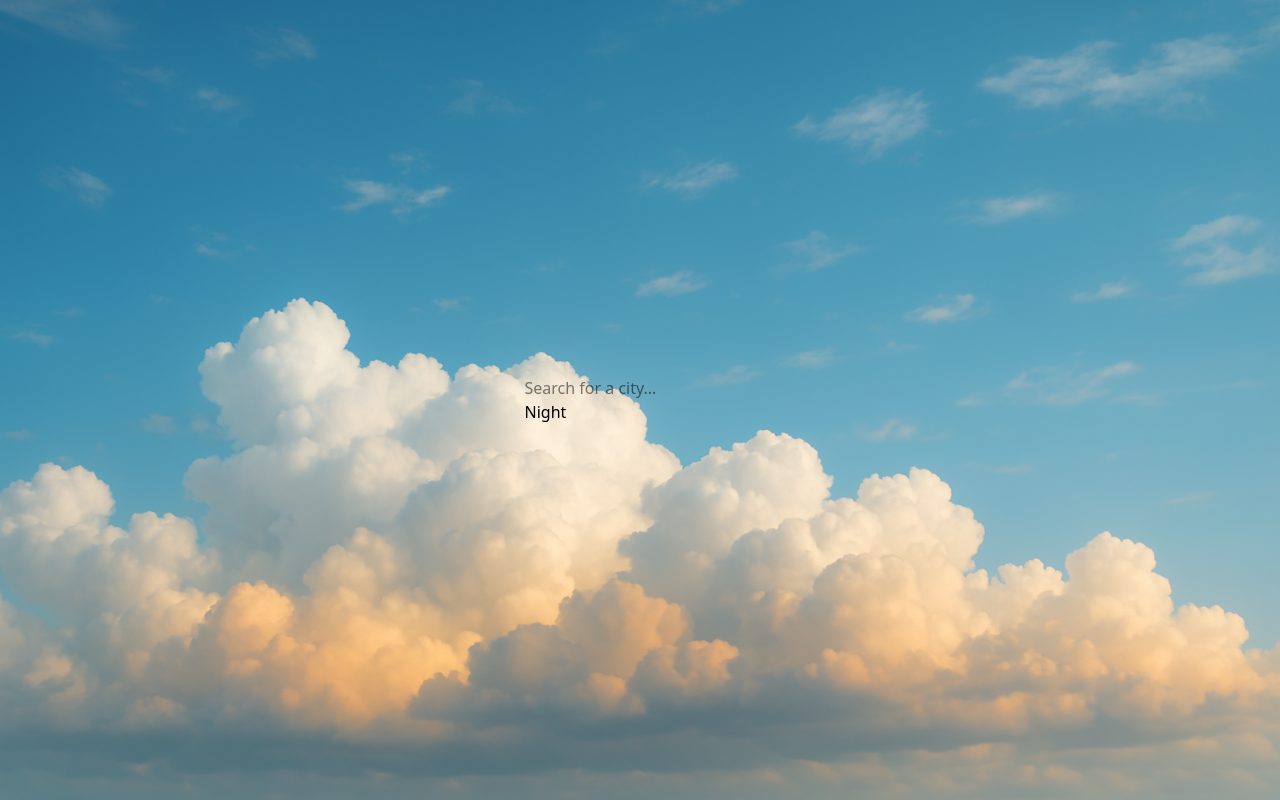
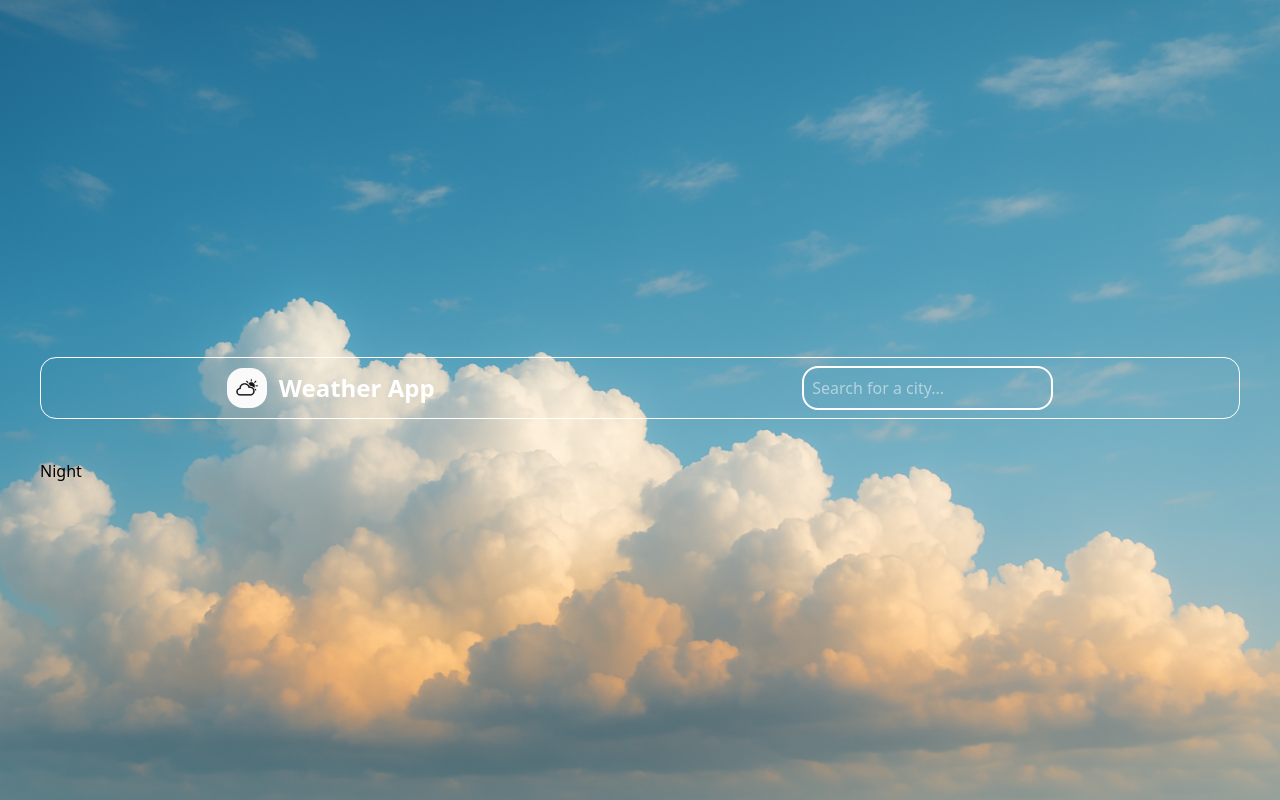
Before and after one commit to bemnetgetasetegn/Weather-App, a React (Vite) app: page / in a window 1280 px wide. Built offline with nearby package versions, Linux system fonts and the light colour scheme; no server answers.

Commit message:
navbar style improved

```diff
--- a/src/App.tsx
+++ b/src/App.tsx
@@ -4,7 +4,7 @@ import Weather from "./assets/Components/Weather";
 const App = () => {
   return (
     <div className="flex justify-center items-center flex-col bg-[url('./assets/Pictures/dat.png')] bg-cover bg-center h-screen">
-      <div className="">
+      <div className="w-screen p-10">
         <NavBar />
         <Weather />
       </div>
--- a/src/assets/Components/Forcast.tsx
+++ b/src/assets/Components/Forcast.tsx
@@ -4,17 +4,19 @@ const Forcast = () => {
   const { data } = useForcast();
   const now = new Date();
   const hours = now.getHours();
+  // const filter = data?.forecast.forecastday.map((forecast) => {
+  //   return forecast.hour.filter((fore) => parseInt(fore.time.substring(10)) >= hours);
+  // });
   return (
     <div>
-      {data?.forecast.forecastday.map((forecast) => (
-        <div>
-          {forecast.hour.map((hr) => (
-            <p className="py-0.5 border-2 w-30">
+      {data?.forecast.forecastday.map((forecast, index) => (
+        <div key={index}>
+          {forecast.hour.map((hr, ind) => (
+            <p key={ind} className="py-0.5 border-2 w-30">
               {parseInt(hr.time.substring(10)) >= hours ? (
-                <p>{parseInt(hr.time.substring(10))}:00</p>
+                <span>{parseInt(hr.time.substring(10))}:00</span>
               ) : null}
               <img src={hr.condition.icon} alt="" />
-
             </p>
           ))}
         </div>
--- a/src/assets/Components/NavBar.tsx
+++ b/src/assets/Components/NavBar.tsx
@@ -1,9 +1,14 @@
 import { useRef } from "react";
+import logo from "../Pictures/WeatherLogo.png";
 
 const NavBar = () => {
   const ref = useRef<HTMLInputElement>(null);
   return (
-    <nav className="flex justify-between">
+    <div className="flex w-full border border-white my-10 p-2 t justify-around items-center rounded-2xl">
+      <div className="flex items-center">
+      <img src={logo} alt="" className="size-10 rounded-2xl" /> <span className="px-3 text-white font-bold text-2xl">Weather App</span>
+      </div>
+      <nav className="">
         <form
           action=""
           onSubmit={(e) => {
@@ -12,9 +17,10 @@ const NavBar = () => {
             }
           }}
         >
-        <input ref={ref} type="text" placeholder="Search for a city..." />
+          <input className="text-white border-2 p-2 rounded-2xl" ref={ref} type="text" placeholder="Search for a city..." />
         </form>
       </nav>
+    </div>
   );
 };
 
```
Also changed, not shown: src/assets/Pictures/WeatherLogo.png (added). Lines whose indentation alone changed are shown as unchanged.
